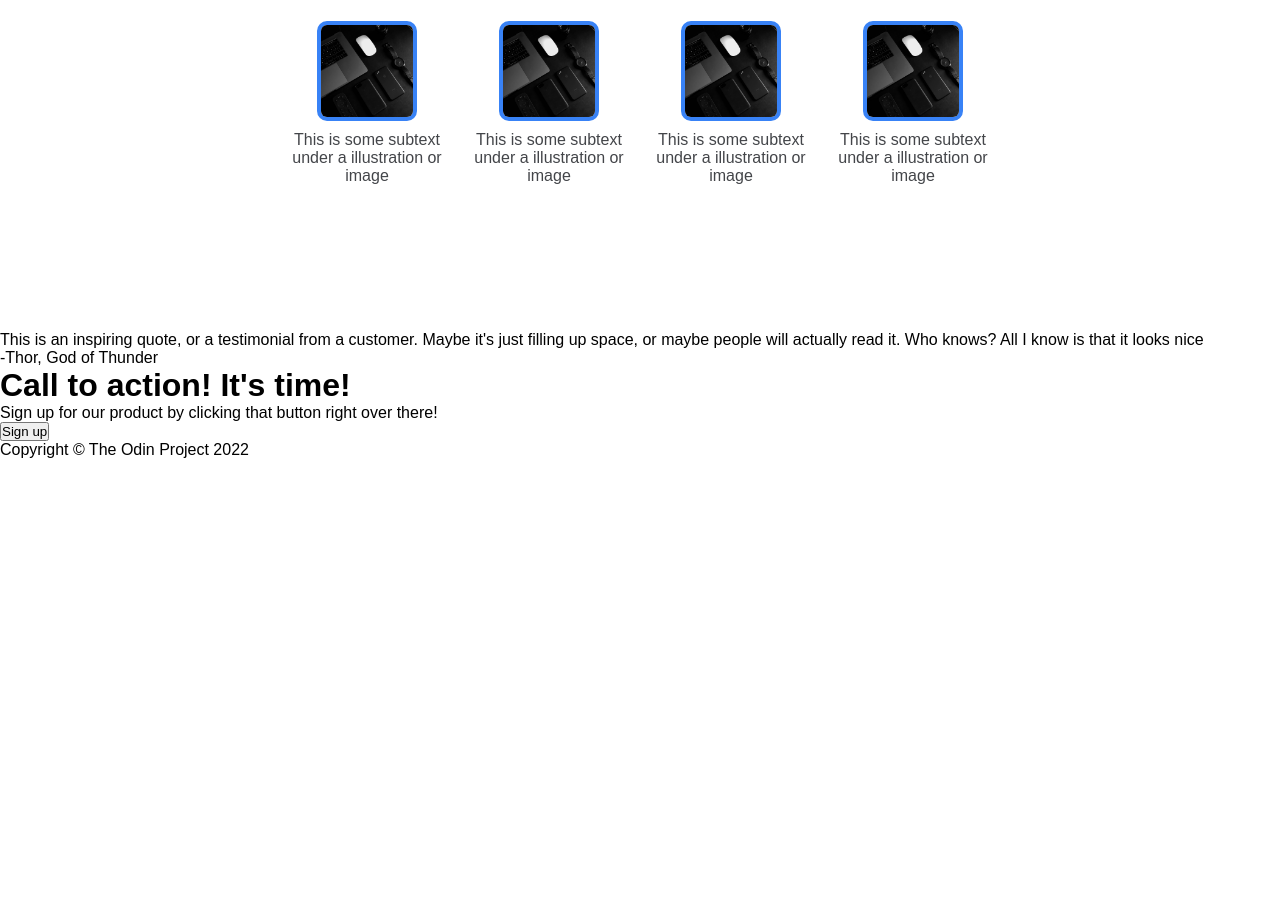
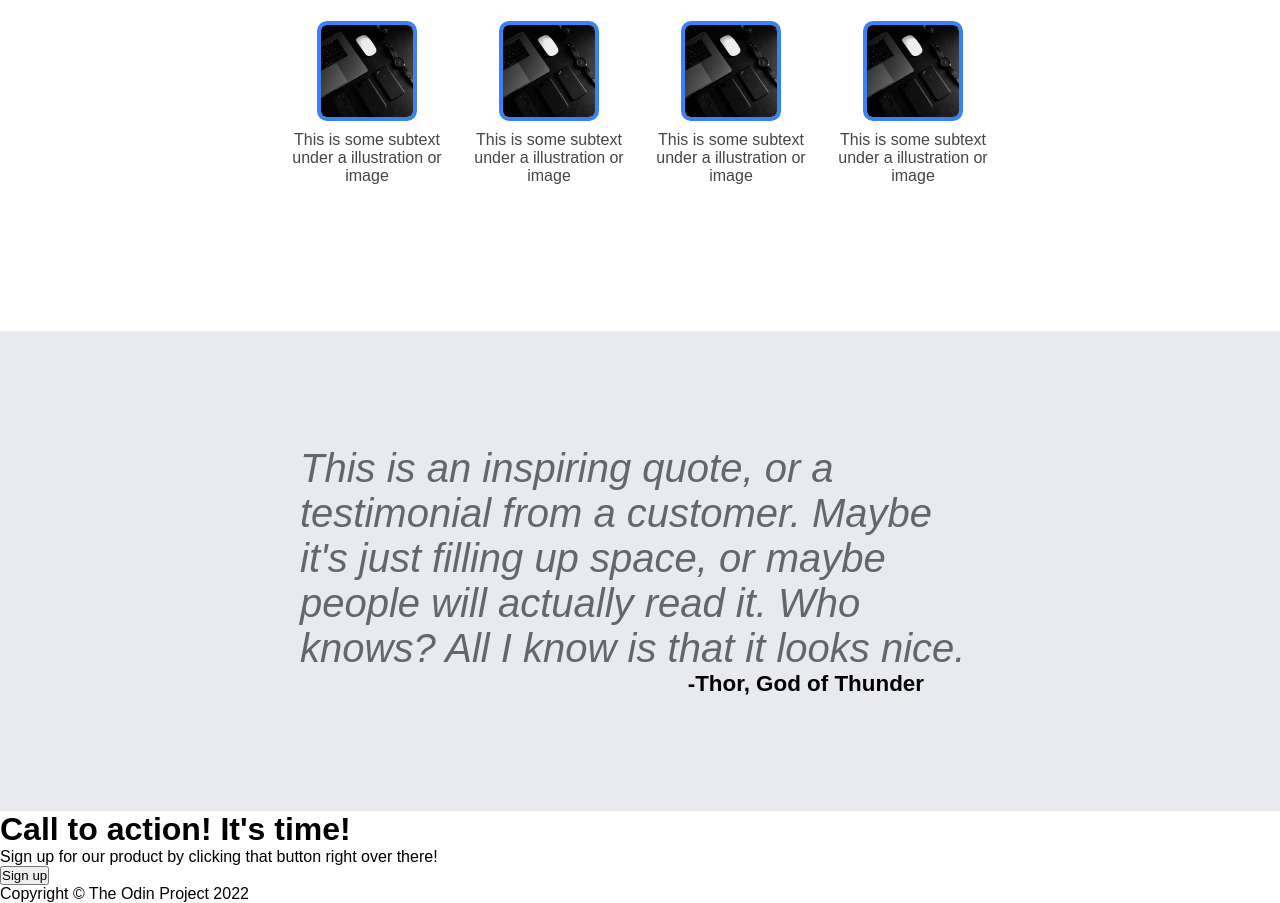
Before and after one commit to Gabriel-LVB/odin_landing-page, a plain HTML site: page index.html in a window 1280 px wide. Shown: the part 587-1490 px from the top of the page. Before the commit the page ends 1046 px from the top, so only its background shows below. Drawn offline with Linux system fonts and the light colour scheme.

Commit message:
styling quote and adding dot to it

```diff
--- a/index.html
+++ b/index.html
@@ -51,8 +51,8 @@
                 <p>This is some subtext under a illustration or image</p>
             </div>
         </div>
-        <div class="content-phrase">
-            <div class="phrase">This is an inspiring quote, or a testimonial from a customer. Maybe it's just filling up space, or maybe people will actually read it. Who knows? All I know is that it looks nice</div>
+        <div class="content-quote">
+            <div class="quote">This is an inspiring quote, or a testimonial from a customer. Maybe it's just filling up space, or maybe people will actually read it. Who knows? All I know is that it looks nice.</div>
             <div class="author">-Thor, God of Thunder</div>
         </div>
         <div class="content-call">
--- a/style.css
+++ b/style.css
@@ -108,3 +108,26 @@ li{
     border: 4px solid #3882f6;
     margin-bottom: 10px;
 }
+
+.content-quote{
+    background-color: #e8eaf0;
+    height: 60vh;
+    padding: 45px 300px;
+    display: flex;
+    flex-direction: column;
+    justify-content: center;
+}
+
+.quote{
+    font-style: italic;
+    font-size: 2.5rem;
+    font-weight: lighter;
+    color: #62666e;
+}
+
+.author{
+    font-size: 1.4rem;
+    font-weight: bold;
+    text-align: end;
+    margin-right: 3.5rem;
+}
```
